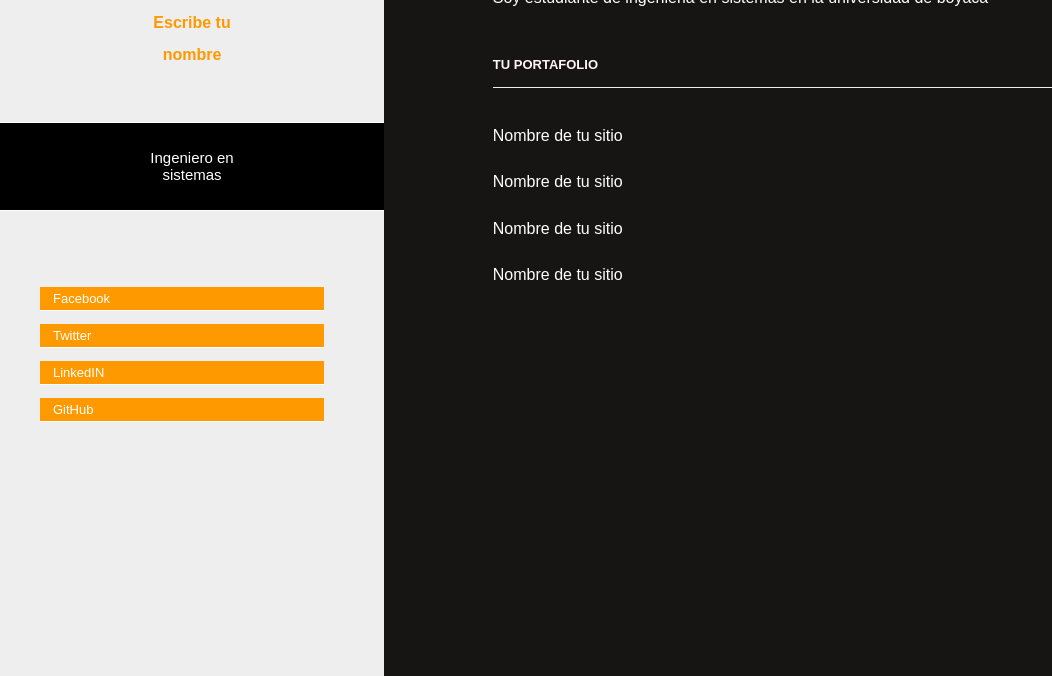
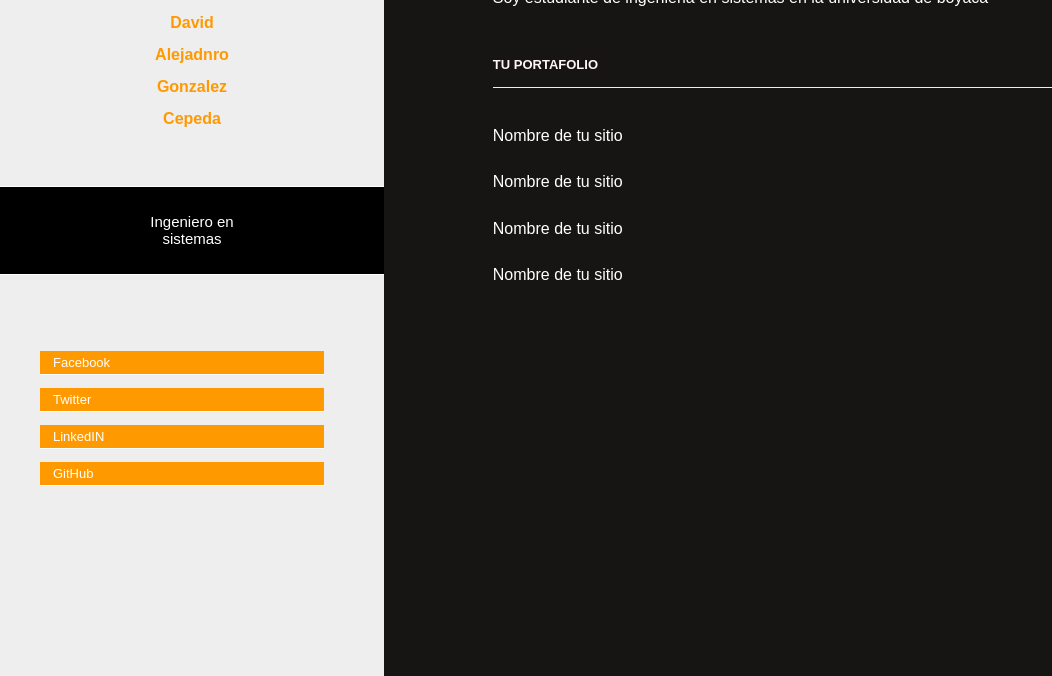
Before and after one commit to dagonc/Portafolio, a plain HTML site: page index.html in a window 1280 px wide. Shown: the part 124-800 px from the top of the page, without its empty margins (0-1052 px from the left). Drawn offline with Linux system fonts and the light colour scheme.

Commit message:
Cambio de nombre

```diff
--- a/index.html
+++ b/index.html
@@ -27,7 +27,7 @@
          <!-- 1º Commit Tu nombre y foto -->
         <img src="images/git.jpg">
         <h1 class="sidebar_information_title">
-          Escribe tu nombre
+          David Alejadnro Gonzalez Cepeda
         </h1>
       </div>
       <div class="comunidad-autoria">
```
